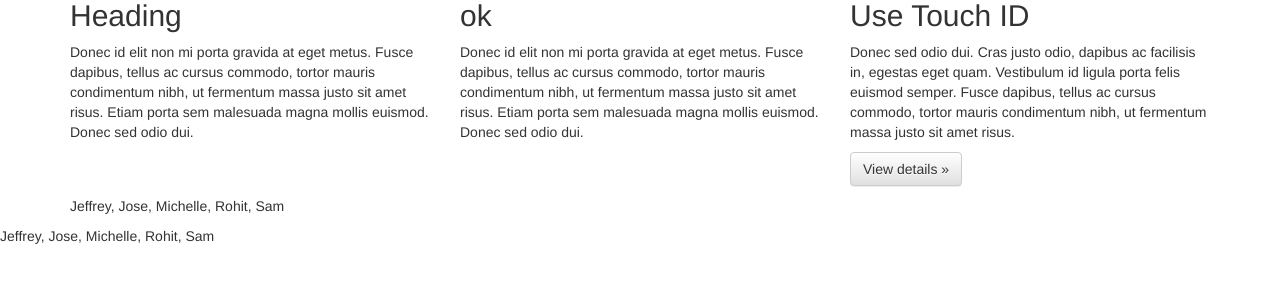
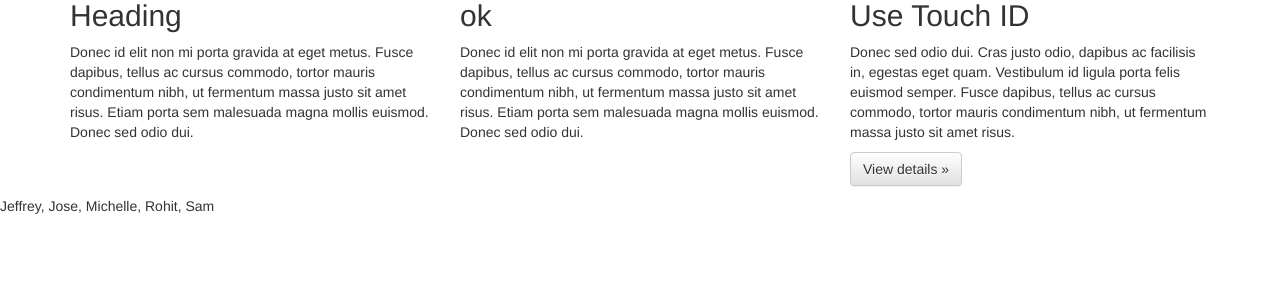
Before and after one commit to rohitdatta/clover-hackathon, a Flask app: page / in a window 1280 px wide. Shown: the part 422-722 px from the top of the page. Run offline with Flask 2, Linux system fonts and the light colour scheme; some libraries are stand-ins or nearby versions.

Commit message:
index fixes

```diff
--- a/AuthenticatorServer/app/templates/index.html
+++ b/AuthenticatorServer/app/templates/index.html
@@ -29,10 +29,6 @@
           <p><a class="btn btn-default" href="#" role="button">View details &raquo;</a></p>
         </div>
       </div>
-
-      <footer class="footer">
-        <p>Jeffrey, Jose, Michelle, Rohit, Sam</p>
-      </footer>
     </div> <!-- /container -->
 
 
```
